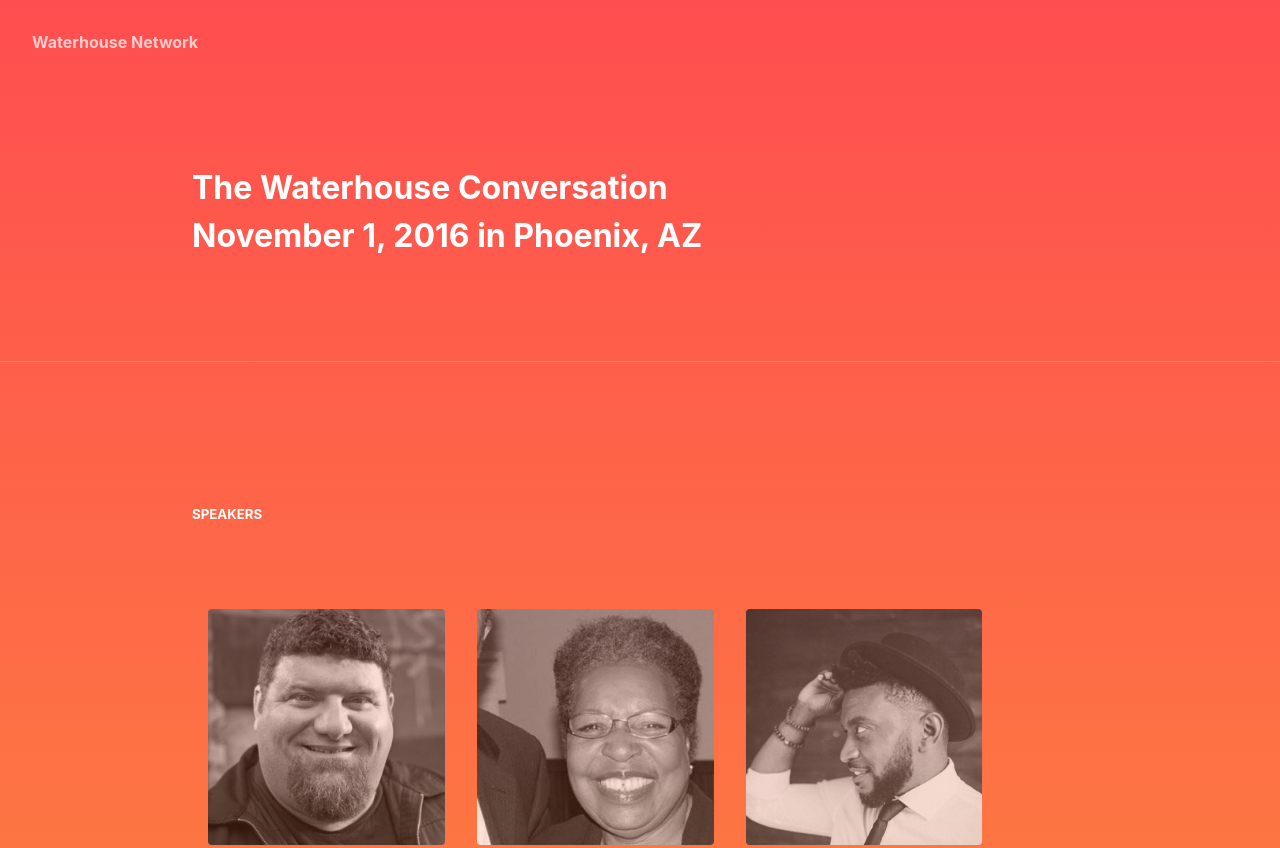
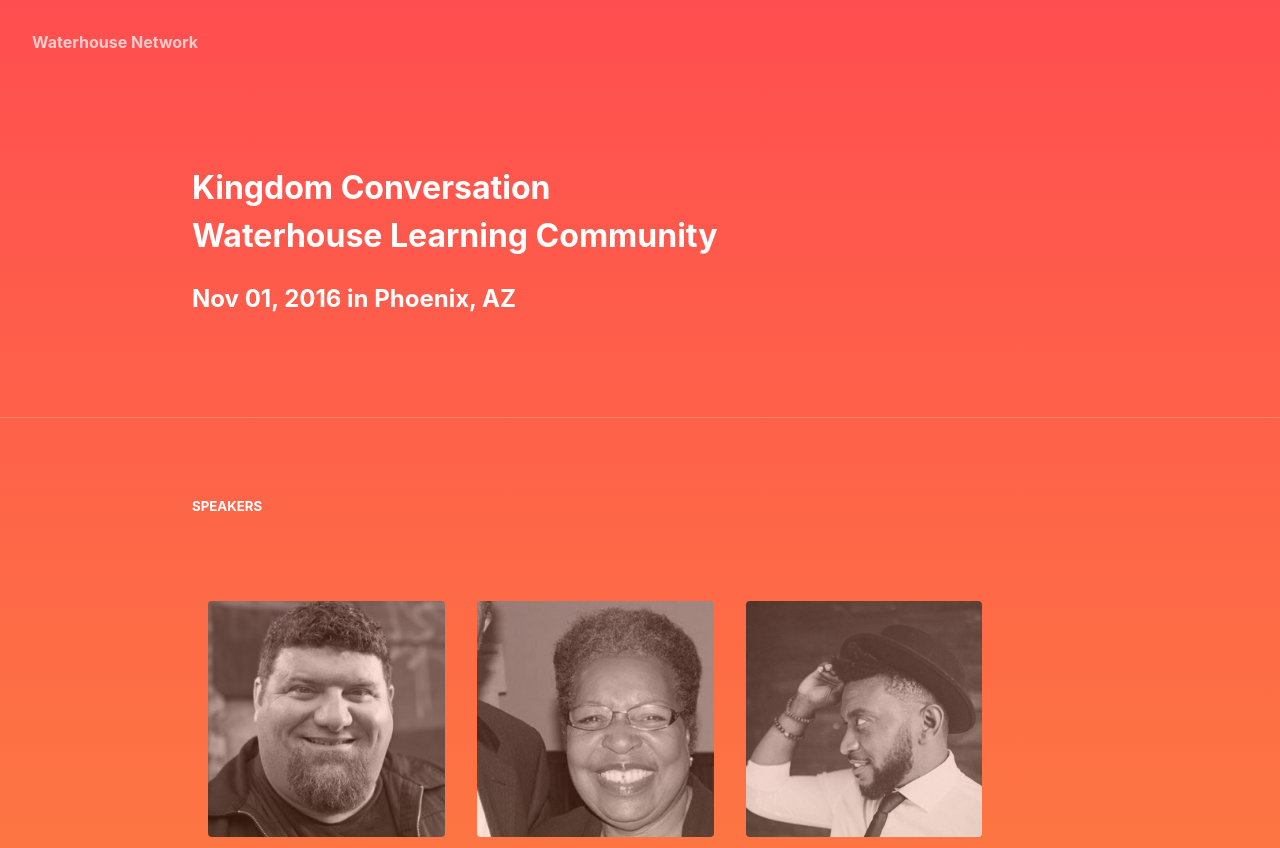
Before and after one commit to zacwalberer/Waterhouse, a website: page src/index.html in a window 1280 px wide. Shown: the top 848 px of the page. Drawn offline with nearby package versions, Linux system fonts and the light colour scheme; files that its build step writes are made by us from their sources; files whose address does not match are found by name.

Commit message:
Location Updates

```diff
--- a/src/index.html
+++ b/src/index.html
@@ -10,11 +10,14 @@
   <title>Waterhouse PHX</title>
   <meta name="description" content="">
   <meta name="viewport" content="width=device-width,initial-scale=1">
+
   <!-- IMAGES -->
   <link rel="apple-touch-icon" href="dist/images/apple-touch-icon.png">
   <link rel="shortcut icon" type="image/png" href="dist/images/favicon.ico"/>
+
   <!-- STYLESHEETS -->
   <link rel="stylesheet" href="./styles/base.min.css">
+
 </head>
 
 <body class="gradient">
@@ -24,13 +27,14 @@
   </nav>
 
   <section class="mw5 mw8-ns center pa3 ph5-ns">
-    <h1 class="mt5 white lh-copy">The Waterhouse Conversation <br>November 1, 2016 in Phoenix, AZ</h1>
+    <h1 class="mt5 white lh-copy">Kingdom Conversation<br>Waterhouse Learning Community</h1>
+    <h2 class="white lh-copy">Nov 01, 2016 in Phoenix, AZ</h2>
   </section>
 
   <section class="mt5 bt b--white o-20"></section>
 
   <section class="mw5 mw8-ns center pa3 ph5-ns">
-    <h5 class="mt6 white">SPEAKERS</h5>
+    <h5 class="mt5 white">SPEAKERS</h5>
   </section>
 
   <section class="pt4 mw5 mw8-ns center ph5-ns flex flex-wrap">
@@ -162,7 +166,7 @@
       </div>
       <a href="#0" class="ph2 ph0-ns pb5 link db">
         <h3 class="f5 f7-ns mb0 white">Albert Tate</h3>
-        <p class="mb0 white">Imago Dei Portland OR</p>
+        <p class="mb0 white">Fellowship Monrovia CA</p>
         <p class="mb0 white">Just the Gospel</p>
       </a>
     </article>
```
Also changed, not shown: build/images/amisho-baraka.jpg (added), build/images/heather-thompson.jpg (added), build/index.html.
